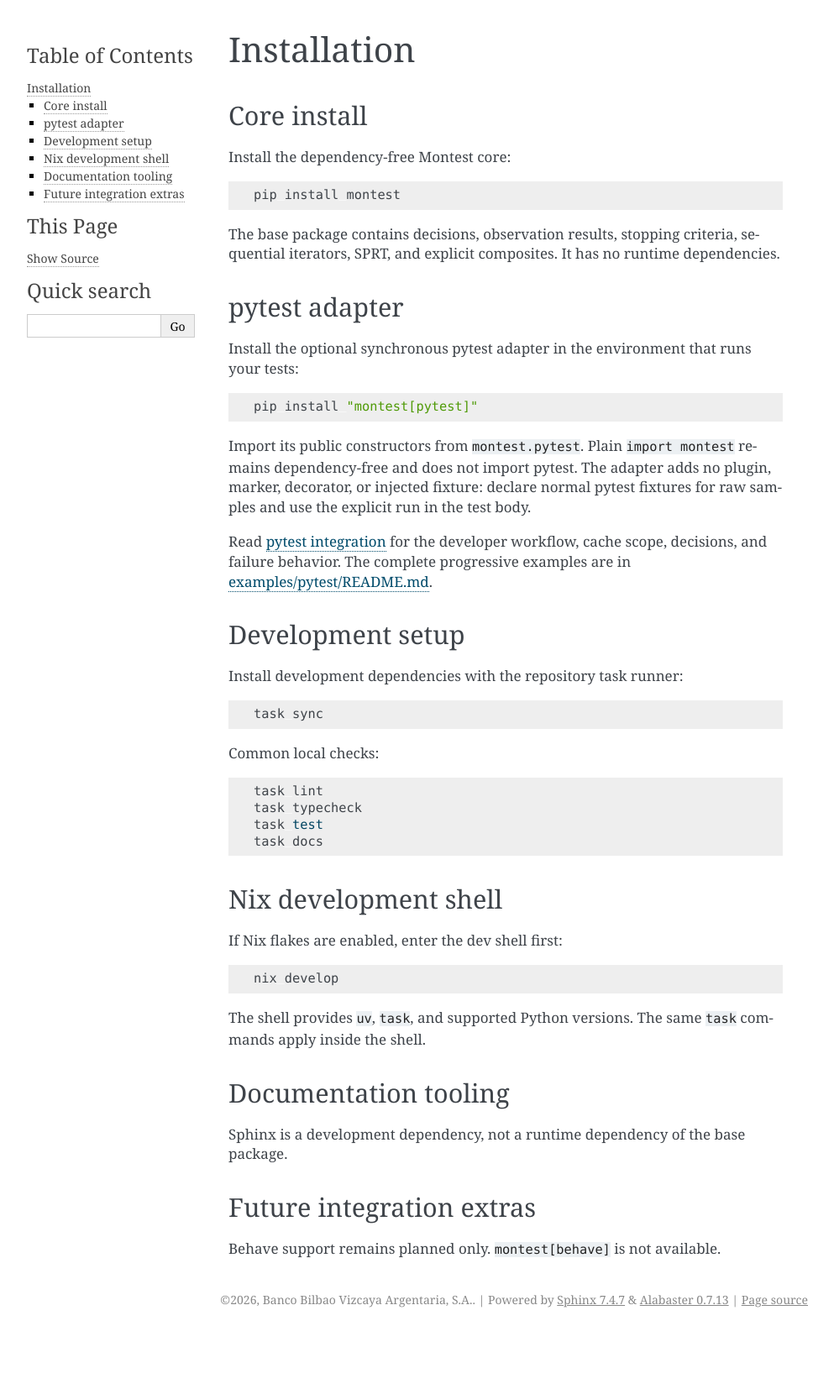
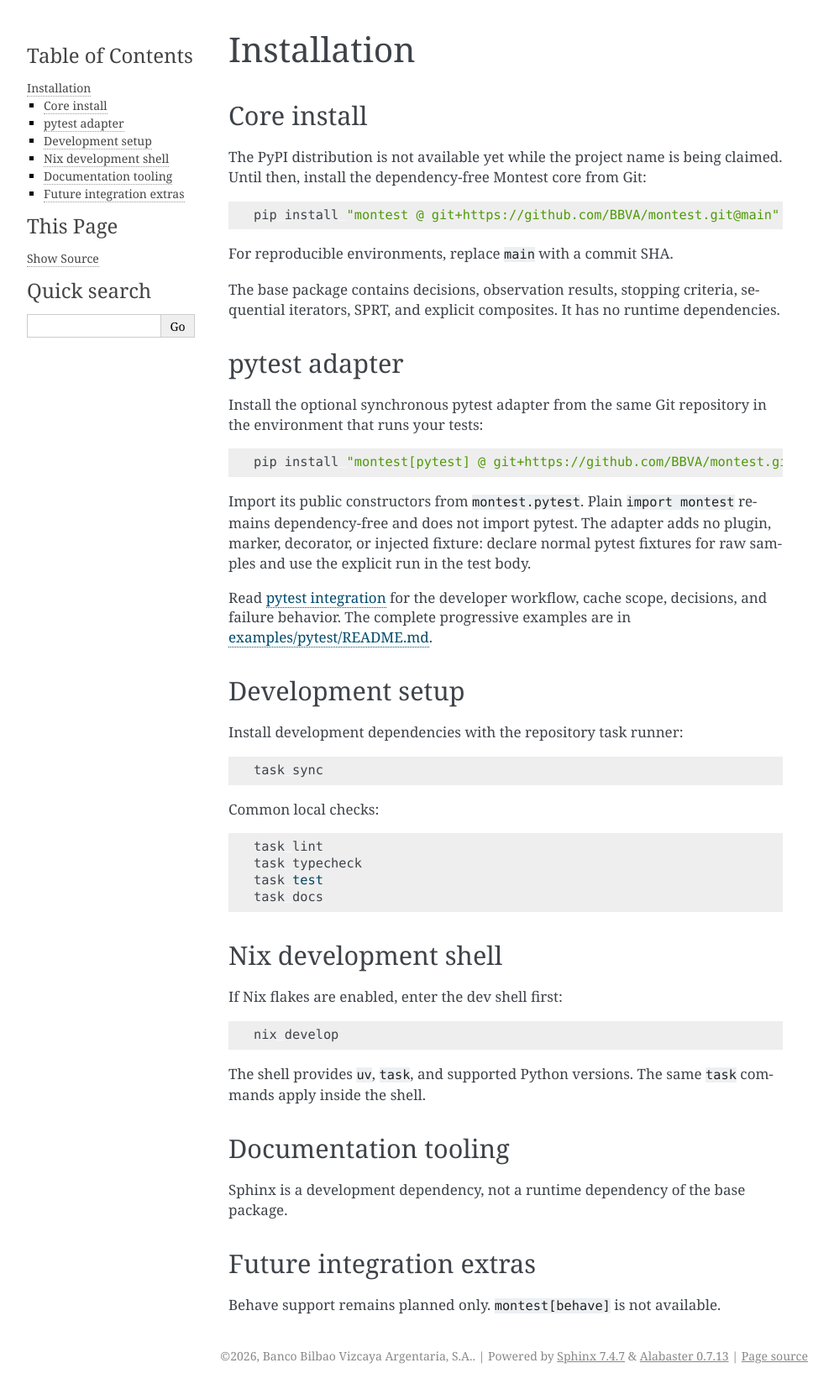
Before and after one commit to BBVA/montest, a Sphinx documentation site: the page built from docs/installation.rst, in a window 1280 px wide. Shown: the whole page at 84% size, without its empty margins (148-1141 px from the left). Built offline with Sphinx 7.4.7, drawn with Linux system fonts in a browser that asks for light colours; before the commit the page ends 1587 px from its top, so only the background shows below that.

Commit message:
docs: install from git while PyPI name is pending
This commit should be reverted when we gain control of the PyPI name.

```diff
--- a/docs/installation.rst
+++ b/docs/installation.rst
@@ -4,11 +4,14 @@ Installation
 Core install
 ------------
 
-Install the dependency-free Montest core:
+The PyPI distribution is not available yet while the project name is being
+claimed. Until then, install the dependency-free Montest core from Git:
 
 .. code-block:: bash
 
-   pip install montest
+   pip install "montest @ git+https://github.com/BBVA/montest.git@main"
+
+For reproducible environments, replace ``main`` with a commit SHA.
 
 The base package contains decisions, observation results, stopping criteria,
 sequential iterators, SPRT, and explicit composites. It has no runtime
@@ -17,12 +20,12 @@ dependencies.
 pytest adapter
 --------------
 
-Install the optional synchronous pytest adapter in the environment that runs
-your tests:
+Install the optional synchronous pytest adapter from the same Git repository in
+the environment that runs your tests:
 
 .. code-block:: bash
 
-   pip install "montest[pytest]"
+   pip install "montest[pytest] @ git+https://github.com/BBVA/montest.git@main"
 
 Import its public constructors from ``montest.pytest``. Plain ``import
 montest`` remains dependency-free and does not import pytest. The adapter adds
--- a/docs/integrations.rst
+++ b/docs/integrations.rst
@@ -24,11 +24,11 @@ same workflow in progressively richer tests:
 Installation
 ------------
 
-Install the optional adapter in the environment that runs pytest:
+Install the optional adapter from Git in the environment that runs pytest:
 
 .. code-block:: console
 
-   pip install "montest[pytest]"
+   pip install "montest[pytest] @ git+https://github.com/BBVA/montest.git@main"
 
 Import it explicitly:
 
```
Also changed, not shown: README.md (+8 -3 lines), docs/api.rst (+4 -4 lines).
